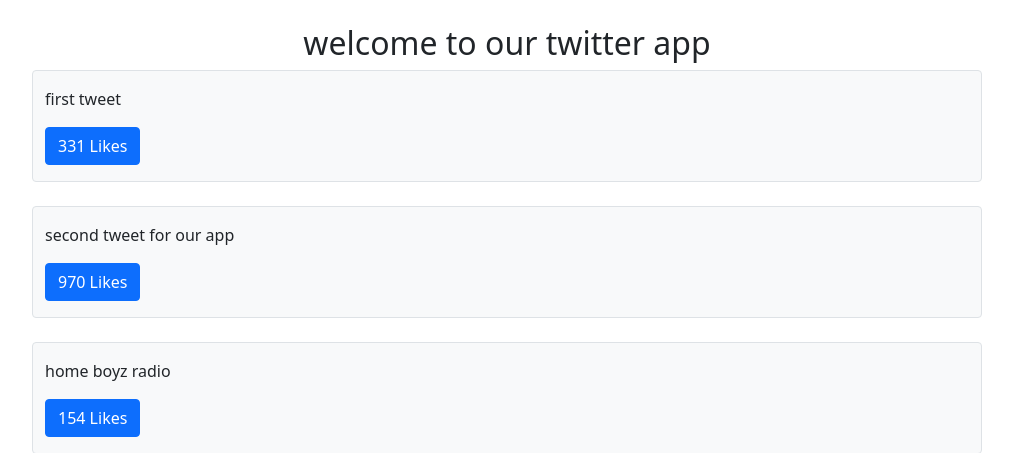
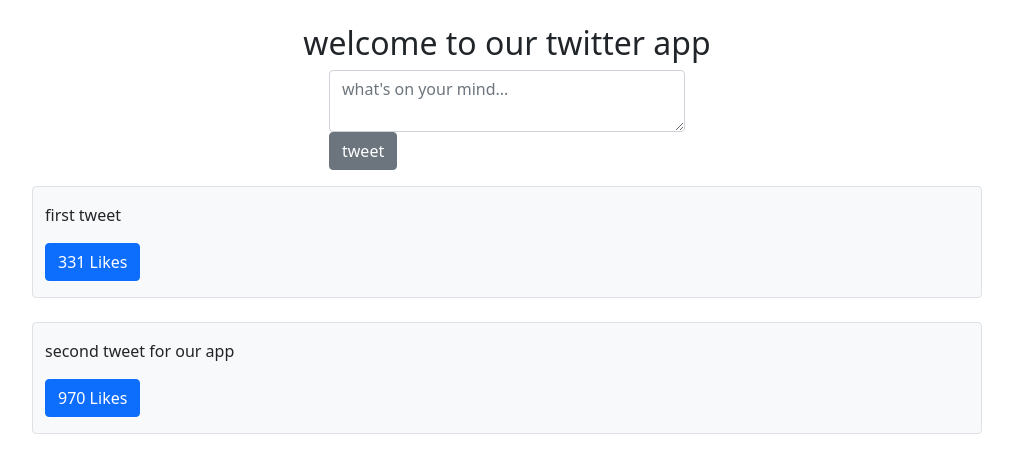
Before and after one commit to kiarieking/kiarie_tweet, a Django app: page /home in a window 1280 px wide. Shown: the part 56-509 px from the top of the page, without its empty margins (133-1146 px from the left). Run offline with Django 3.2, Linux system fonts and the light colour scheme; data comes from the database, SQL or seed files in the repository; both versions use the stored data as it was after the commit.

Commit message:
tweet form on homepage

```diff
--- a/templates/components/form.html
+++ b/templates/components/form.html
@@ -1,3 +1,4 @@
+
 <form method="POST">
     {%csrf_token%}
     {{form.as_p}}
--- a/templates/pages/home.html
+++ b/templates/pages/home.html
@@ -6,6 +6,18 @@
         <h2>welcome to our twitter app</h2>
     </div>
 </div>
+
+<div class='row mb-3'>
+    <div class='col-md-4 mx-auto col-10'>
+        <form class='form' method='POST' action='/tweet-create'>
+            {% csrf_token %}
+            <input type="hidden" value='/home' name='next'/>
+            <textarea class="form-control" name='content' placeholder="what's on your mind..."></textarea>
+            <button type='submit' class='btn btn-secondary'>tweet</button>
+        </form>
+    </div>
+</div>
+
 <div class='row' id='tweets'>
     loading...
 </div>
--- a/tweets/views.py
+++ b/tweets/views.py
@@ -1,4 +1,4 @@
-from django.shortcuts import render, get_object_or_404,Http404
+from django.shortcuts import render, get_object_or_404,Http404,redirect
 from django.http import HttpResponse, JsonResponse
 from .models import Tweet
 import random
@@ -10,9 +10,12 @@ def home_view(request):
 
 def tweet_create_view(request, *args, **kwargs):
     form = Tweetform(request.POST or None)
+    next_url = request.POST.get('next') or None
     if form.is_valid():
         obj = form.save(commit=False)
         obj.save()
+        if next_url != None:
+            return redirect(next_url)
         form = Tweetform()
     return render(request, 'components/form.html', context={'form':form} )
 
```
Also changed, not shown: db.sqlite3.
